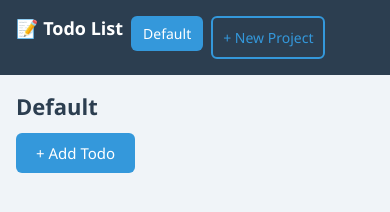
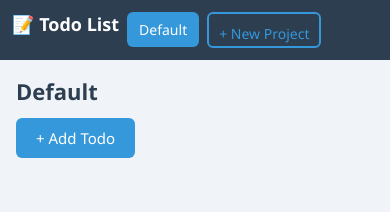
Before and after one commit to VicRousy/todo-list, a website built with webpack: page src/template.html in a window 390 px wide. Built offline with nearby package versions, Linux system fonts and the light colour scheme.

Commit message:
fix mobile sidebar layout

```diff
--- a/src/todo.css
+++ b/src/todo.css
@@ -220,10 +220,12 @@ dialog input, dialog select {
   }
 
   .sidebar {
-    padding: 16px;
-    flex-direction: row;
-    overflow-x: auto;
-    gap: 8px;
+    padding: 12px;
+   flex-direction: row;
+   overflow-x: auto;
+   gap: 8px;
+   flex-wrap: nowrap;
+   max-height: 60px;
   }
 
   .sidebar h1 {
```
Also changed, not shown: 1 other file.
